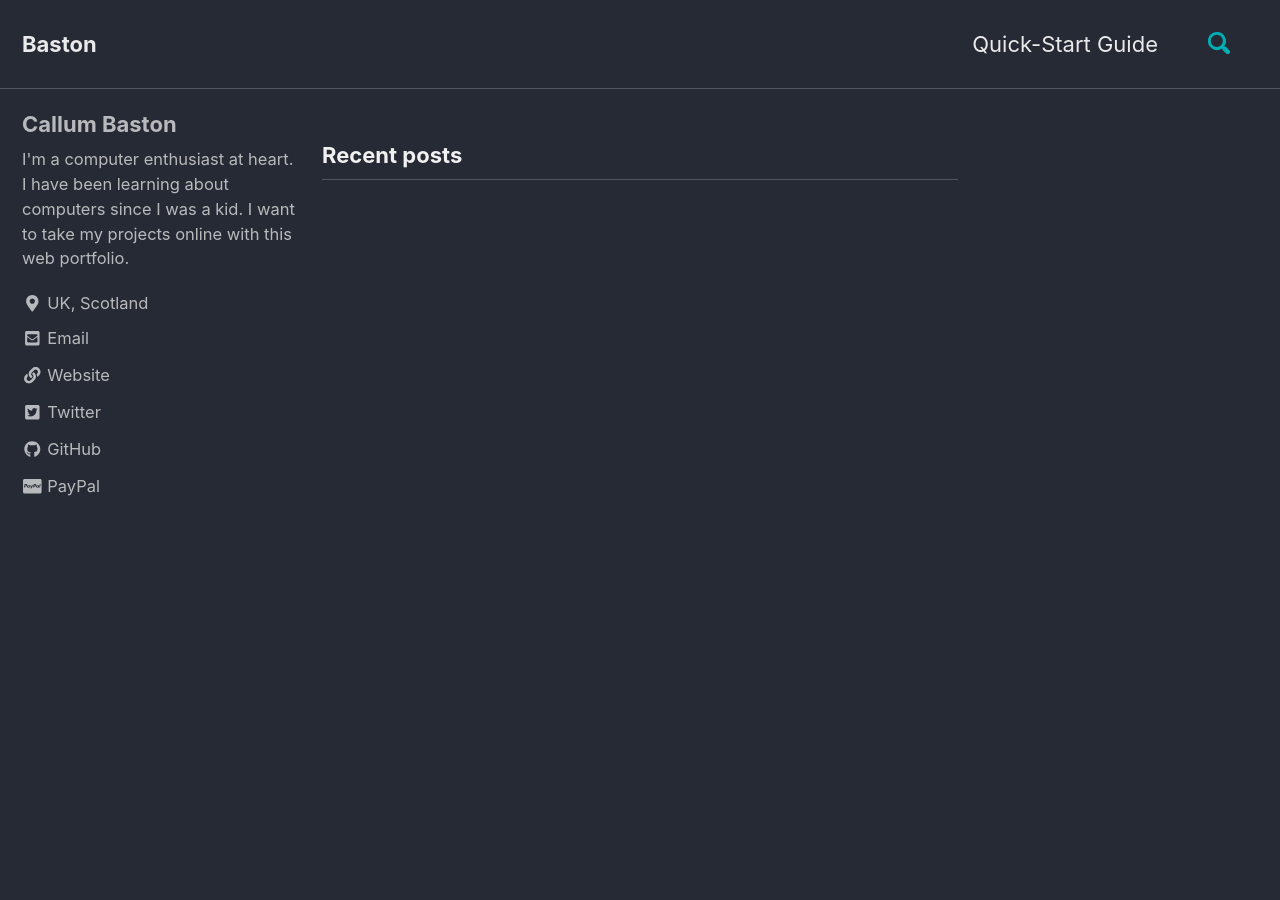
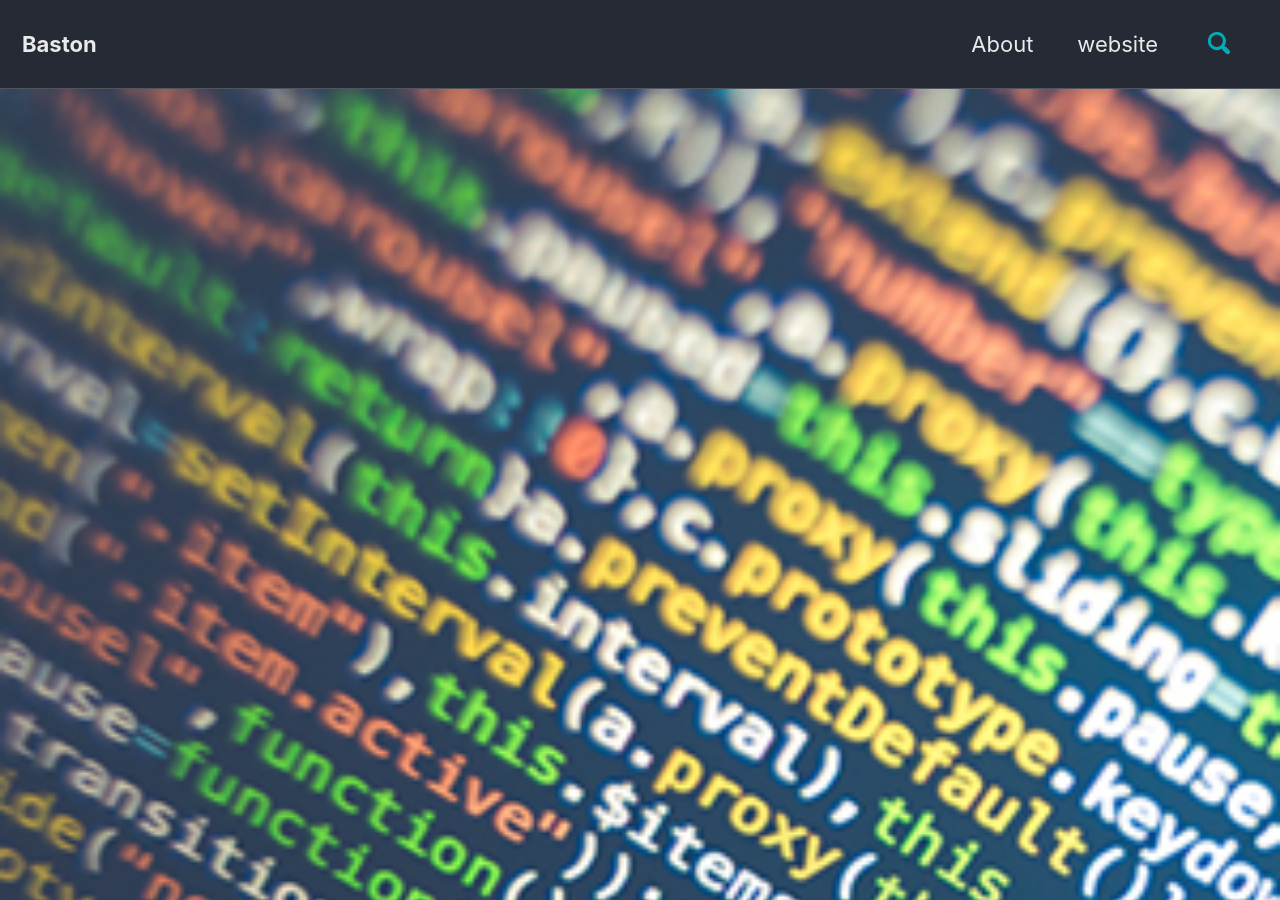
Before and after one commit to CallumBaston/CallumBaston.github.io, a Jekyll site: the page built from index.html, in a window 1280 px wide and 900 px high. Built offline with Jekyll 4.4.1, drawn with Linux system fonts in a browser that asks for light colours; cached includes are drawn as plain includes; nearby versions of some CDN libraries; the list of posts is cut into pages by our own code; comment, search, counter and statistics services are not loaded; some of the changed text lies outside the part shown.

Commit message:
Actually added some pages.

```diff
--- a/_config.yml
+++ b/_config.yml
@@ -85,8 +85,8 @@
 # Site Author
 author:
   name             : "Callum Baston"
-  avatar           : # path of avatar image, e.g. "/assets/images/bio-photo.jpg"
-  bio              : "I'm a computer enthusiast at heart. I have been learning about computers since I was a kid. I want to take my projects online with this web portfolio. "
+  avatar           : "images/favicon.png" # path of avatar image, e.g. "/assets/images/bio-photo.jpg"
+  bio              : "Website Computing Portfolio"
   location         : "UK, Scotland"
   email            :
   links:
--- a/_data/navigation.yml
+++ b/_data/navigation.yml
@@ -1,7 +1,9 @@
 # main links
 main:
-  - title: "Quick-Start Guide"
-    url: https://mmistakes.github.io/minimal-mistakes/docs/quick-start-guide/
+  - title: "About"
+    url: /about/
+  - title: "website"
+    url: /website/
   # - title: "About"
   #   url: https://mmistakes.github.io/minimal-mistakes/about/
   # - title: "Sample Posts"
--- a/index.html
+++ b/index.html
@@ -1,4 +1,7 @@
 ---
 layout: home
 author_profile: true
+header:
+  image: "/images/code.jpg"
+
 ---
```
Also changed, not shown: _pages/404.md (added, +13 -0 lines), _pages/about.md (added, +8 -0 lines), _pages/website.md (added, +18 -0 lines), images/Capture.PNG (added), images/code.jpg (added), images/mess.jpg (added), images/serverhtop.PNG (added), images/usb_technology_computer_microchip_motherboard_pc_raspberry_circuit_board-1046832.jpg (added).
